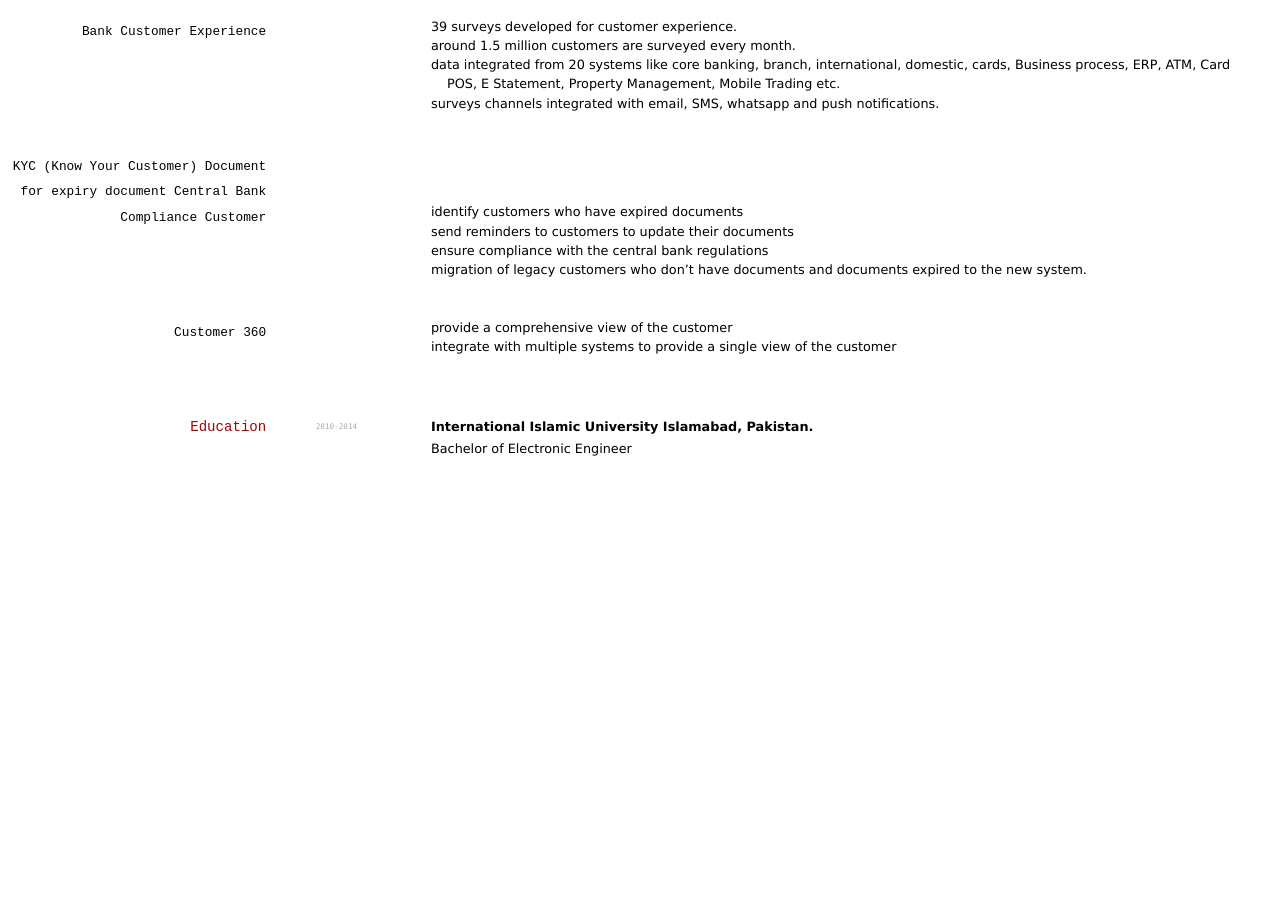
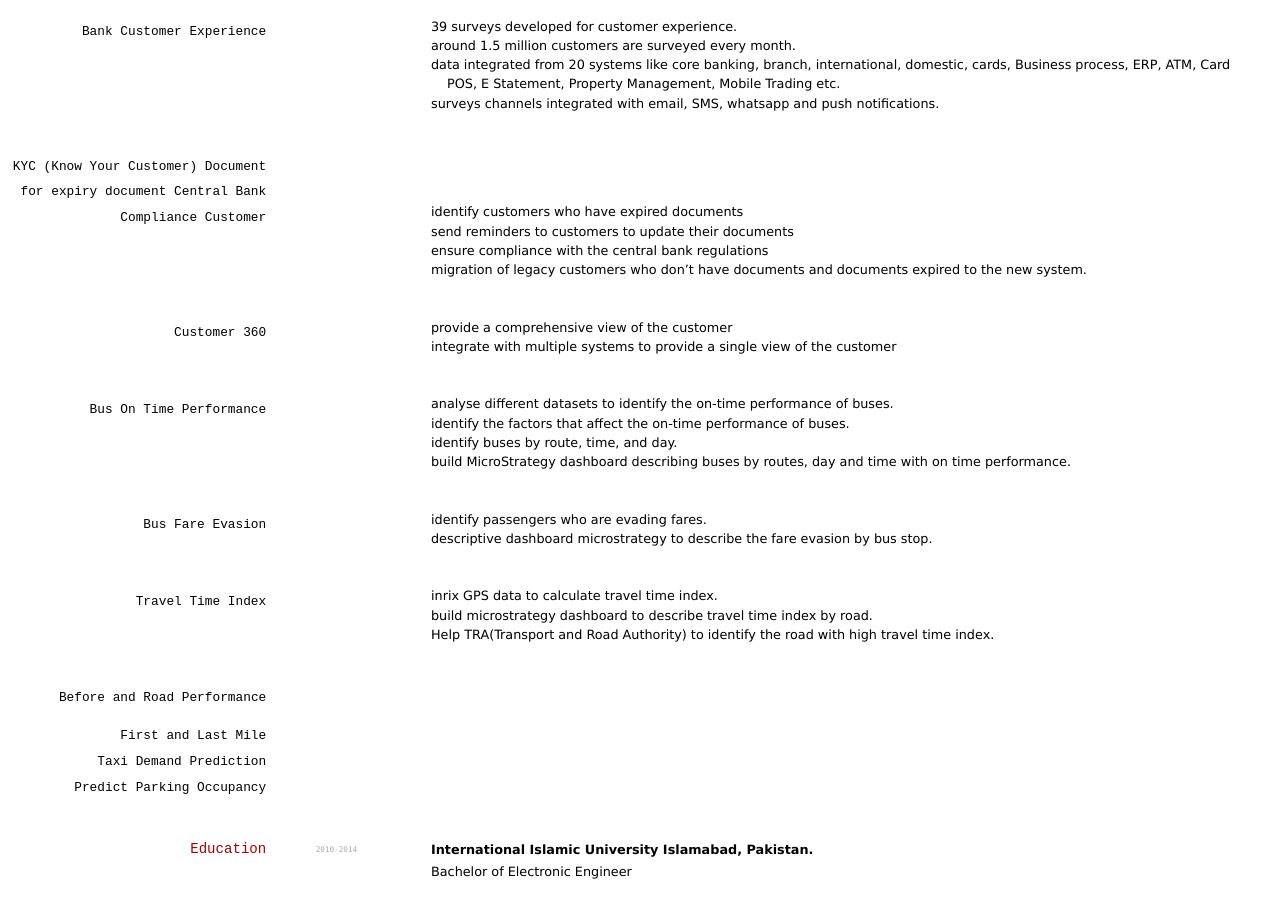
Before and after one commit to hsali/hsali.github.io, a Jekyll site: the page built from index.md, in a window 1280 px wide and 900 px high, scrolled down 1678 px. Built offline with Jekyll 4.4.1, drawn with Linux system fonts in a browser that asks for light colours; before the commit the page ends 2156 px from its top, so only the background shows below that.

Commit message:
Added new sections for bus performance analysis

```diff
--- a/index.md
+++ b/index.md
@@ -117,6 +117,29 @@ __Lead Data Engineer__, UAE
 - provide a comprehensive view of the customer
 - integrate with multiple systems to provide a single view of the customer
 
+### Bus On Time Performance
+- analyse different datasets to identify the on-time performance of buses.
+- identify the factors that affect the on-time performance of buses.
+- identify buses by route, time, and day.
+- build MicroStrategy dashboard describing buses by routes, day and time with on time performance.
+
+### Bus Fare Evasion
+- identify passengers who are evading fares.
+- descriptive dashboard microstrategy to describe the fare evasion by bus stop.
+
+### Travel Time Index
+-  inrix GPS data to calculate travel time index.
+- build microstrategy dashboard to describe travel time index by road.
+- Help TRA(Transport and Road Authority) to identify the road with high travel time index.
+
+### Before and Road Performance
+-
+
+### First and Last Mile
+
+### Taxi Demand Prediction
+### Predict Parking Occupancy
+
 
 ## Education
 
```
